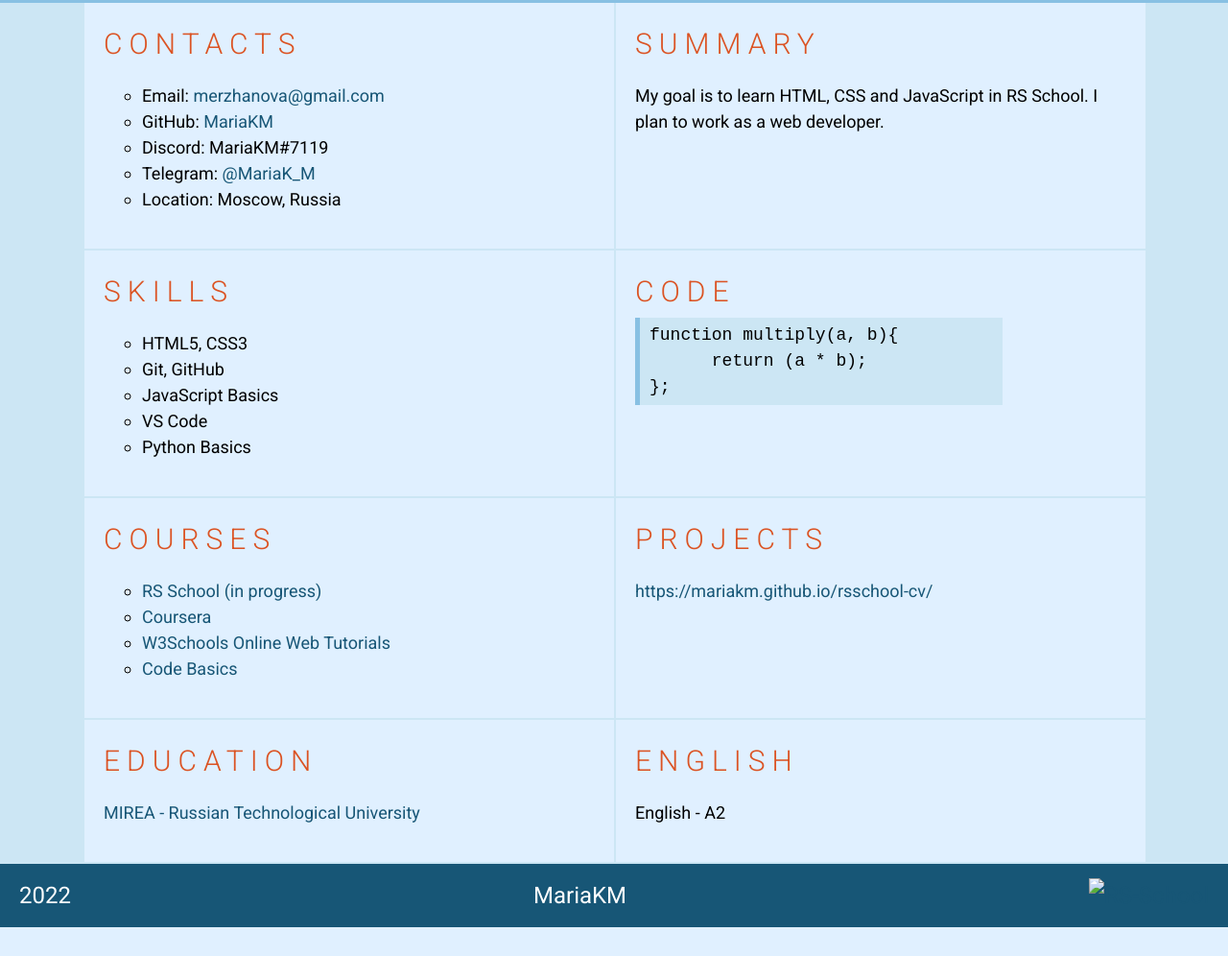
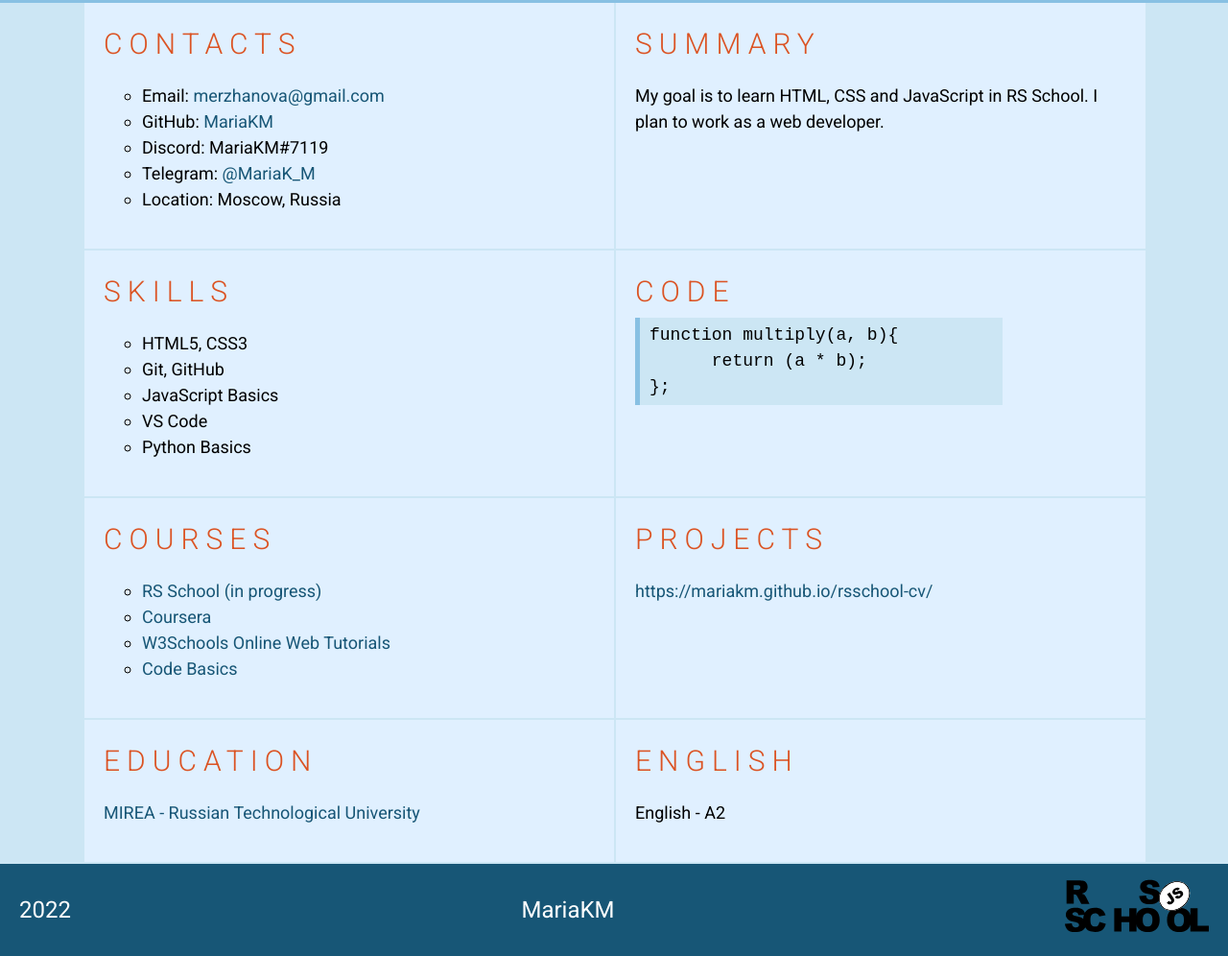
Before and after one commit to MariaKM/rsschool-cv-t, a plain HTML site: page index.html in a window 1280 px wide. Shown: the part 343-1339 px from the top of the page at 96% size. Before the commit the page ends 1309 px from the top, so only its background shows below. Drawn offline with Linux system fonts and the light colour scheme.

Commit message:
docs: change folder for svg logo

```diff
--- a/index.html
+++ b/index.html
@@ -108,7 +108,7 @@
       <div class="footer-content">
         <div>2022</div>
         <div><a class="github-link" href="https://github.com/MariaKM">MariaKM</a></div>
-        <div><a href="https://rs.school/js/"><img class="logo-rs-school" src="assets/img/rs_school_js.svg" alt="RS-School"></a></div>
+        <div><a href="https://rs.school/js/"><img class="logo-rs-school" src="assets/svg/rs_school_js.svg" alt="RS-School"></a></div>
       </div>
     </footer>
   </body>
```
